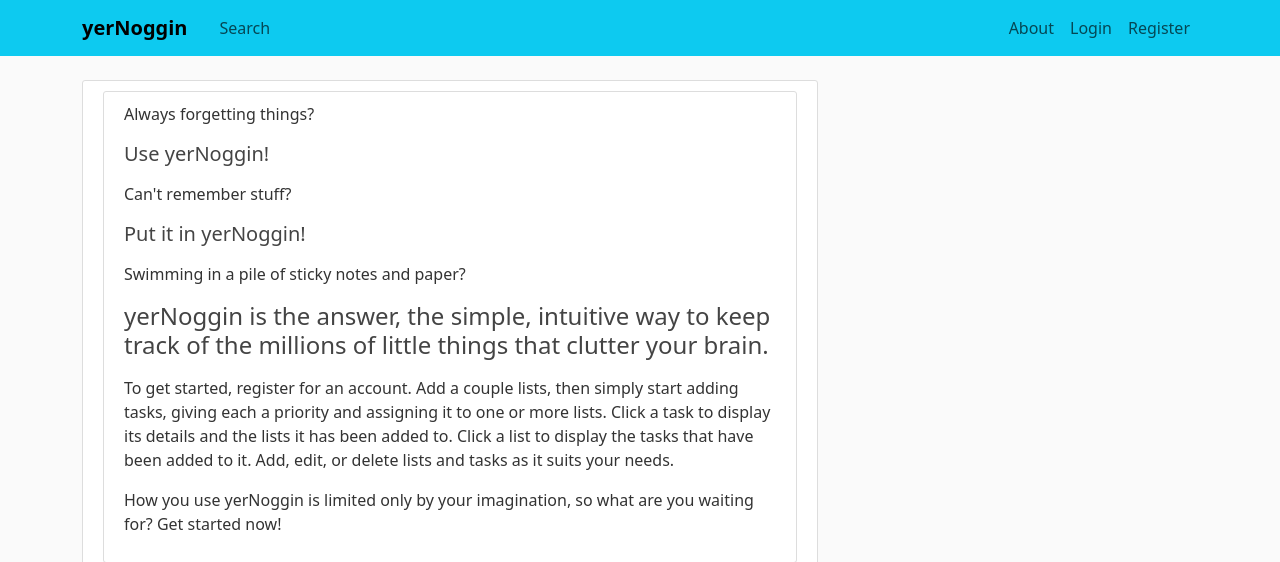
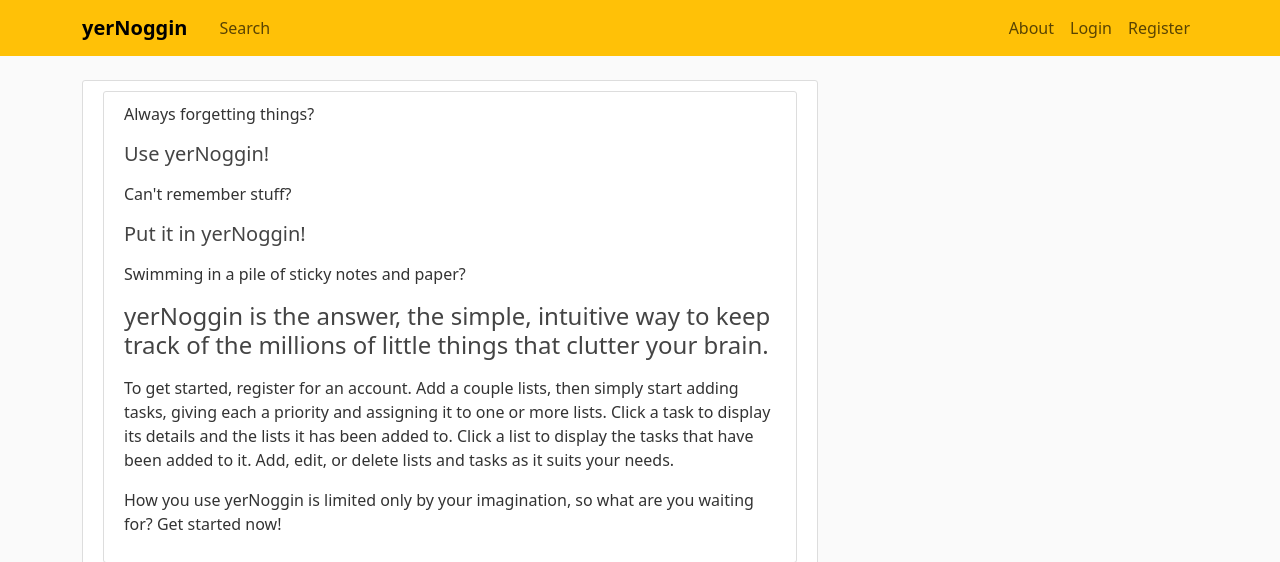
Before and after one commit to chocolate365/noggin, a Django app: page /register/ in a window 1280 px wide. Shown: the top 562 px of the page. Run offline with Django 4.2, Linux system fonts and the light colour scheme; some libraries are stand-ins or nearby versions.

Commit message:
bootstrap changes #4

```diff
--- a/tasks/templates/tasks/base.html
+++ b/tasks/templates/tasks/base.html
@@ -17,7 +17,7 @@
 
 <body>
 
-	<nav class="navbar navbar-expand-md bg-info fixed-top">
+	<nav class="navbar navbar-expand-md bg-warning fixed-top">
 		<div class="container">
 			<a class="navbar-brand me-4" href="{% url 'tasks-home' %}">
 				<span class="fw-bold">yerNoggin
--- a/tasks/templates/tasks/base2.html
+++ b/tasks/templates/tasks/base2.html
@@ -18,7 +18,7 @@
 
 <body>
 
-	<nav class="navbar navbar-expand-md bg-info fixed-top">
+	<nav class="navbar navbar-expand-md bg-warning fixed-top">
 		<div class="container">
 			<a class="navbar-brand me-4" href="{% url 'tasks-home' %}">
 				<span class="fw-bold">yerNoggin
--- a/tasks/templates/tasks/base3.html
+++ b/tasks/templates/tasks/base3.html
@@ -17,7 +17,7 @@
 
 <body>
 
-	<nav class="navbar navbar-expand-md bg-info fixed-top">
+	<nav class="navbar navbar-expand-md bg-warning fixed-top">
 		<div class="container">
 			<a class="navbar-brand me-4" href="{% url 'tasks-home' %}">
 				<span class="fw-bold">yerNoggin
```
